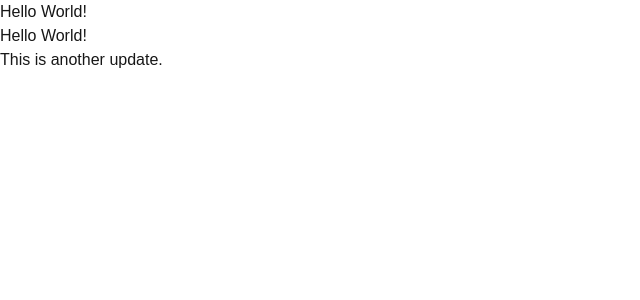
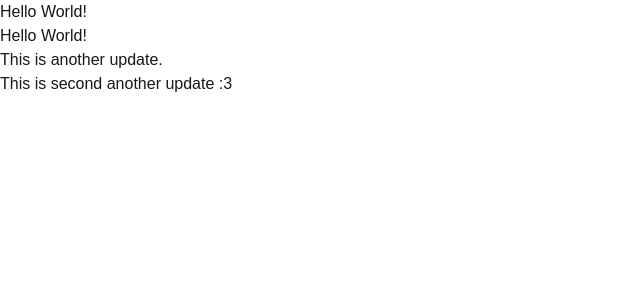
Before and after one commit to mikimatsui07/Hackathon-Practice, a Next.js app: page / in a window 1280 px wide. Shown: the top 300 px of the page, without its empty margins (0-640 px from the left). Built offline with nearby package versions, Linux system fonts and the light colour scheme.

Commit message:
another-another-update

```diff
--- a/app/page.tsx
+++ b/app/page.tsx
@@ -4,6 +4,7 @@ export default function Home() {
       <h1>Hello World!</h1>
       <h1>Hello World!</h1>
       <p>This is another update.</p>
+      <h4>This is second another update :3</h4>
     </main>
   )
 }
```
